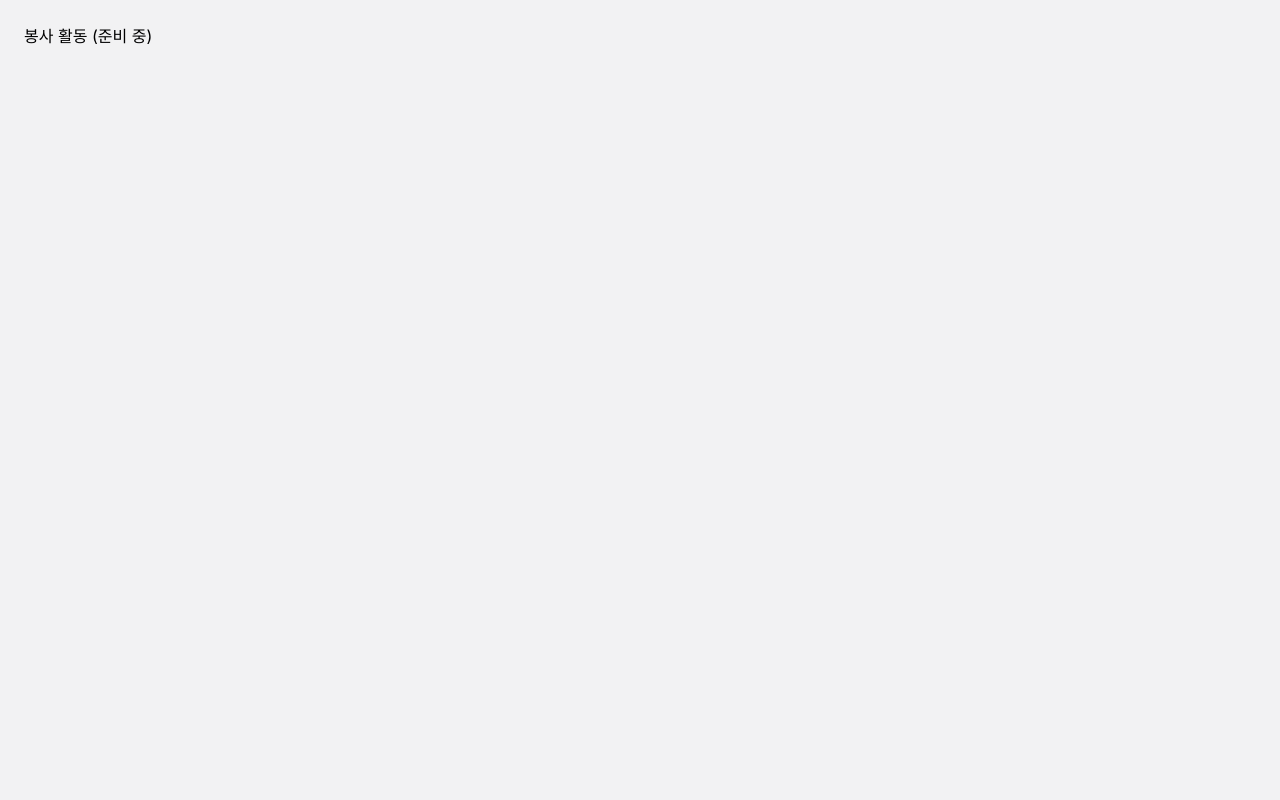
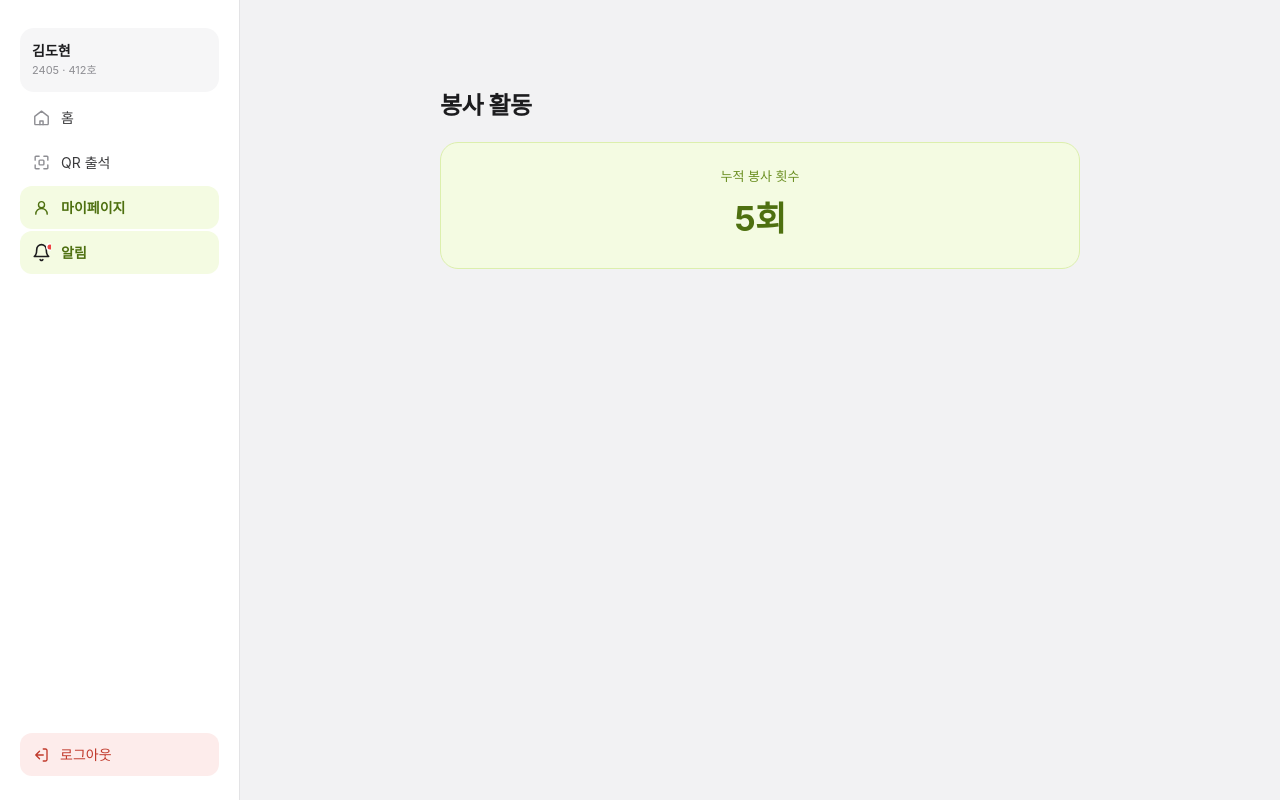
Before and after one commit to Start-Up-10th/CheckUp-Client, a Next.js app in the folder web/: page /volunteer in a window 1280 px wide. Built offline with nearby package versions, Linux system fonts and the light colour scheme; a web font is replaced by a local one.

Commit message:
feat: 봉사 활동 화면 구현

```diff
--- a/web/src/app/(user)/volunteer/page.tsx
+++ b/web/src/app/(user)/volunteer/page.tsx
@@ -1,4 +1,6 @@
 // 학생 본인 봉사 횟수 조회 — docs/spec/community.md REQ-COM-003
+import { StudentVolunteer } from "@/components/student/StudentVolunteer";
+
 export default function Page() {
-  return <main className="p-6">봉사 활동 (준비 중)</main>;
+  return <StudentVolunteer />;
 }
--- a/web/src/components/student/StudentErrorState.tsx
+++ b/web/src/components/student/StudentErrorState.tsx
@@ -1,3 +1,5 @@
+"use client";
+
 /**
  * REQ-UI-006 공통 오류/재시도 — 학생 화면 목록·조회 실패 시 내용 자리를 대신한다
  * (Figma 봉사 활동 오류: 핸드폰 459:991 354×260, 노트북 460:218 640×300, 흰 배경).
--- a/web/src/components/student/StudentSidebar.tsx
+++ b/web/src/components/student/StudentSidebar.tsx
@@ -4,10 +4,17 @@ import { usePathname, useRouter } from "next/navigation";
 import { MaskIcon } from "./MaskIcon";
 import { StudentSidebarLink } from "./StudentSidebarLink";
 
+// subPaths: 그 메뉴 안에서 들어가는 하위 화면. 거기 있을 때도 메뉴를 초록으로 강조한다
+// (Figma 노트북 봉사 활동 322:341에서 마이페이지가 강조됨).
 const NAV_ITEMS = [
   { href: "/main", label: "홈", iconSrc: "/icons/student-nav/home.svg" },
   { href: "/qr", label: "QR 출석", iconSrc: "/icons/student-nav/qr.svg" },
-  { href: "/my", label: "마이페이지", iconSrc: "/icons/student-nav/my.svg" },
+  {
+    href: "/my",
+    label: "마이페이지",
+    iconSrc: "/icons/student-nav/my.svg",
+    subPaths: ["/volunteer"],
+  },
 ];
 
 type StudentSidebarProps = {
@@ -44,20 +51,21 @@ export function StudentSidebar({
         </div>
       </div>
       <nav className="flex flex-col gap-0.5">
-        {NAV_ITEMS.map(({ href, label, iconSrc }) => {
+        {NAV_ITEMS.map(({ href, label, iconSrc, subPaths }) => {
           const current = pathname === href;
+          const highlighted = current || !!subPaths?.includes(pathname);
           return (
             <StudentSidebarLink
               key={href}
               href={href}
               label={label}
               current={current}
-              highlighted={current}
+              highlighted={highlighted}
               icon={
                 <MaskIcon
                   src={iconSrc}
                   className={`size-[19px] ${
-                    current
+                    highlighted
                       ? "text-admin-attendance-text"
                       : "text-admin-textMuted"
                   }`}
--- /dev/null
+++ b/web/src/components/student/StudentVolunteer.tsx
@@ -0,0 +1,47 @@
+"use client";
+
+import { useState } from "react";
+import { MOCK_STUDENT } from "@/lib/student/mock-student";
+import { StudentErrorState } from "./StudentErrorState";
+import { StudentPageHeader } from "./StudentPageHeader";
+import { StudentShell } from "./StudentShell";
+import {
+  VolunteerCountCard,
+  VolunteerCountCardSkeleton,
+} from "./VolunteerCountCard";
+
+export type VolunteerLoadStatus = "ready" | "loading" | "error";
+
+/**
+ * 학생 봉사 활동(REQ-COM-003) — 본인 누적 횟수만 보여 준다(DEC-014, 활동 내역 목록 없음).
+ * 핸드폰(Figma 319:278)은 흰 화면에 `‹ 봉사 활동` 헤더, 하단 탭 숨김(REQ-UI-004).
+ * 노트북(322:341)은 사이드바 오른쪽 가운데 폭 640px, 위 90px에 제목·카드(마이페이지와 같은 배치).
+ * 실제 조회 API가 없어 로딩·오류는 `initialStatus`로만 열어 두고 기본은 ready다.
+ * "다시 시도"는 지금은 mock이라 바로 ready로 돌아간다.
+ */
+export function StudentVolunteer({
+  initialStatus = "ready",
+}: {
+  initialStatus?: VolunteerLoadStatus;
+}) {
+  const [status, setStatus] = useState<VolunteerLoadStatus>(initialStatus);
+
+  return (
+    <StudentShell showTabBar={false}>
+      <main className="flex flex-1 flex-col bg-admin-surface md:items-center md:bg-transparent md:px-6 md:pt-[90px]">
+        <div className="flex flex-col md:w-full md:max-w-[640px] md:gap-5">
+          <StudentPageHeader title="봉사 활동" backHref="/my" />
+          <div className="px-[18px] md:px-0">
+            {status === "loading" && <VolunteerCountCardSkeleton />}
+            {status === "error" && (
+              <StudentErrorState onRetry={() => setStatus("ready")} />
+            )}
+            {status === "ready" && (
+              <VolunteerCountCard count={MOCK_STUDENT.volunteerCount} />
+            )}
+          </div>
+        </div>
+      </main>
+    </StudentShell>
+  );
+}
--- a/web/src/lib/student/mock-student.ts
+++ b/web/src/lib/student/mock-student.ts
@@ -7,6 +7,8 @@ export type StudentProfile = {
   roomNumber: string;
   /** 읽지 않은 알림이 있는지(REQ-COM-005). 노트북 사이드바 알림 강조에 쓴다. */
   hasUnreadNotice: boolean;
+  /** 본인 누적 봉사 횟수(REQ-COM-003). 학생은 횟수만 보고 활동별 내역은 없다(DEC-014). */
+  volunteerCount: number;
 };
 
 /**
@@ -22,4 +24,6 @@ export const MOCK_STUDENT: StudentProfile = {
   floor: 4,
   roomNumber: "412",
   hasUnreadNotice: true,
+  // 관리자 봉사 mock(mock-volunteers.ts)의 김도현 누적 횟수와 같게 둔다.
+  volunteerCount: 5,
 };
```
